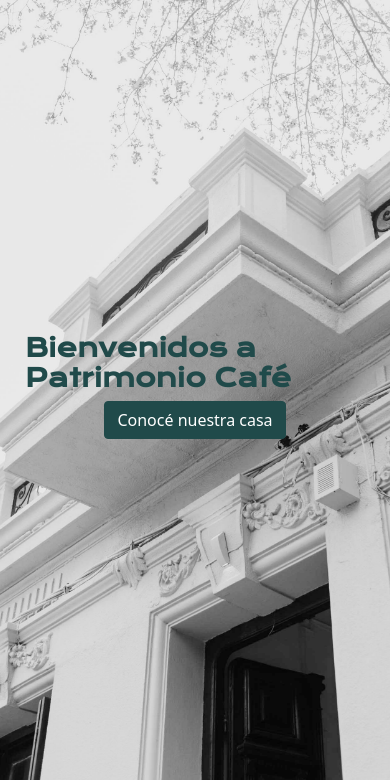
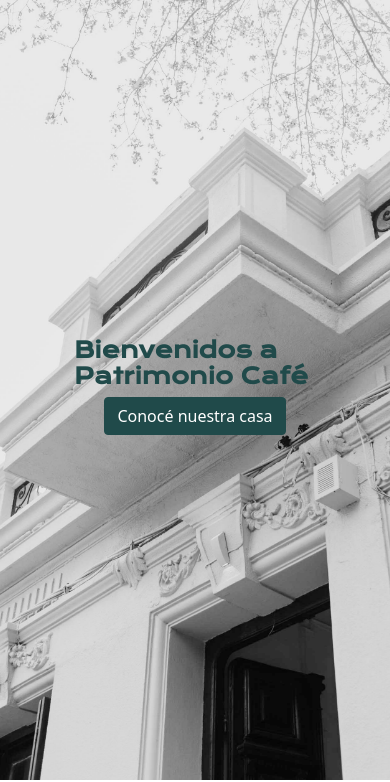
Before and after one commit to NaTTCazaux/cuarta-pre-entrega, a website: page index.html in a window 390 px wide. Shown: the part 64-846 px from the top of the page. Drawn offline with nearby package versions, Linux system fonts and the light colour scheme.

Commit message:
arregle h1 mobil

```diff
--- a/scss/media-queries-local.scss
+++ b/scss/media-queries-local.scss
@@ -23,10 +23,10 @@
                 h1 {
                     font-family: 'Krona One', sans-serif;
                     font-weight: bold;
-                    font-size: 25px;
+                    font-size: 22px;
                     color: #204a4a;
                     margin-top: 0;
-                    margin-left: 25px;
+                    margin-left: 74px;
 
                 }
             }
```
Also changed, not shown: css/bootstrap.css.
